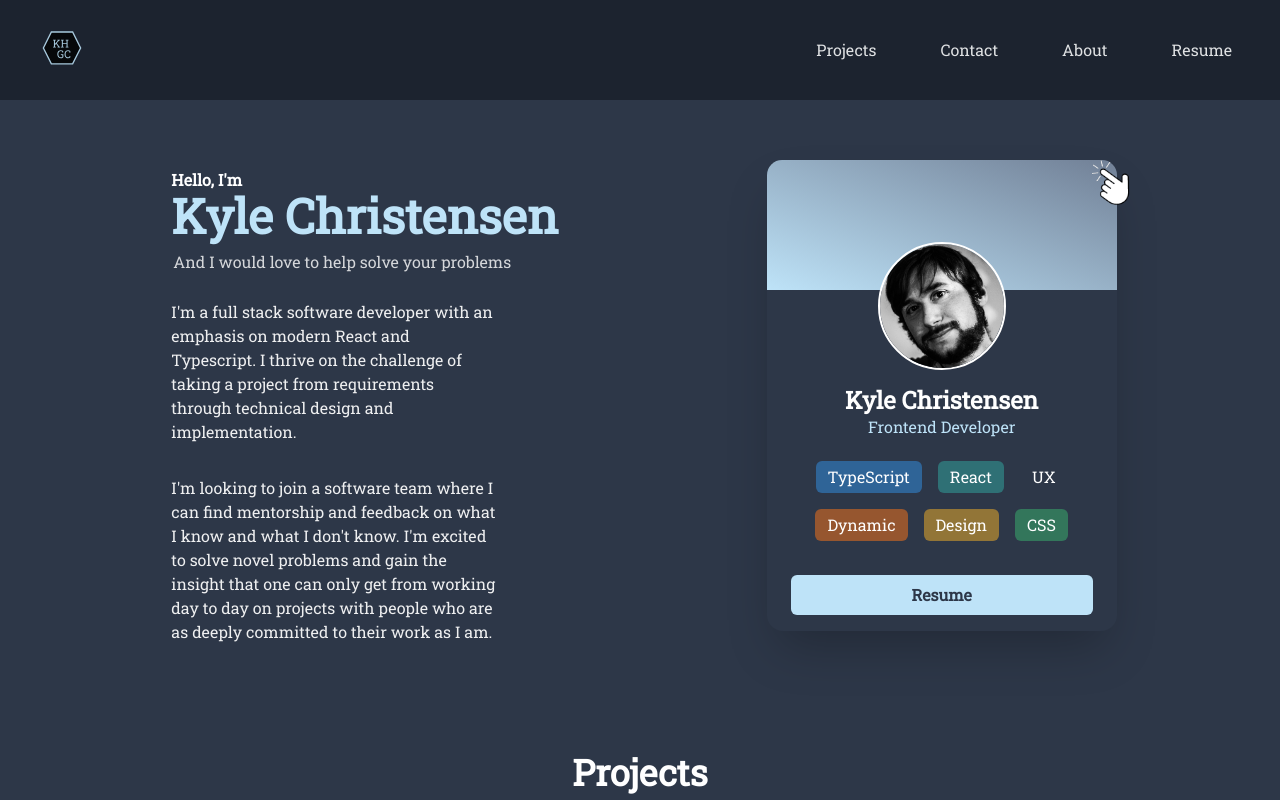
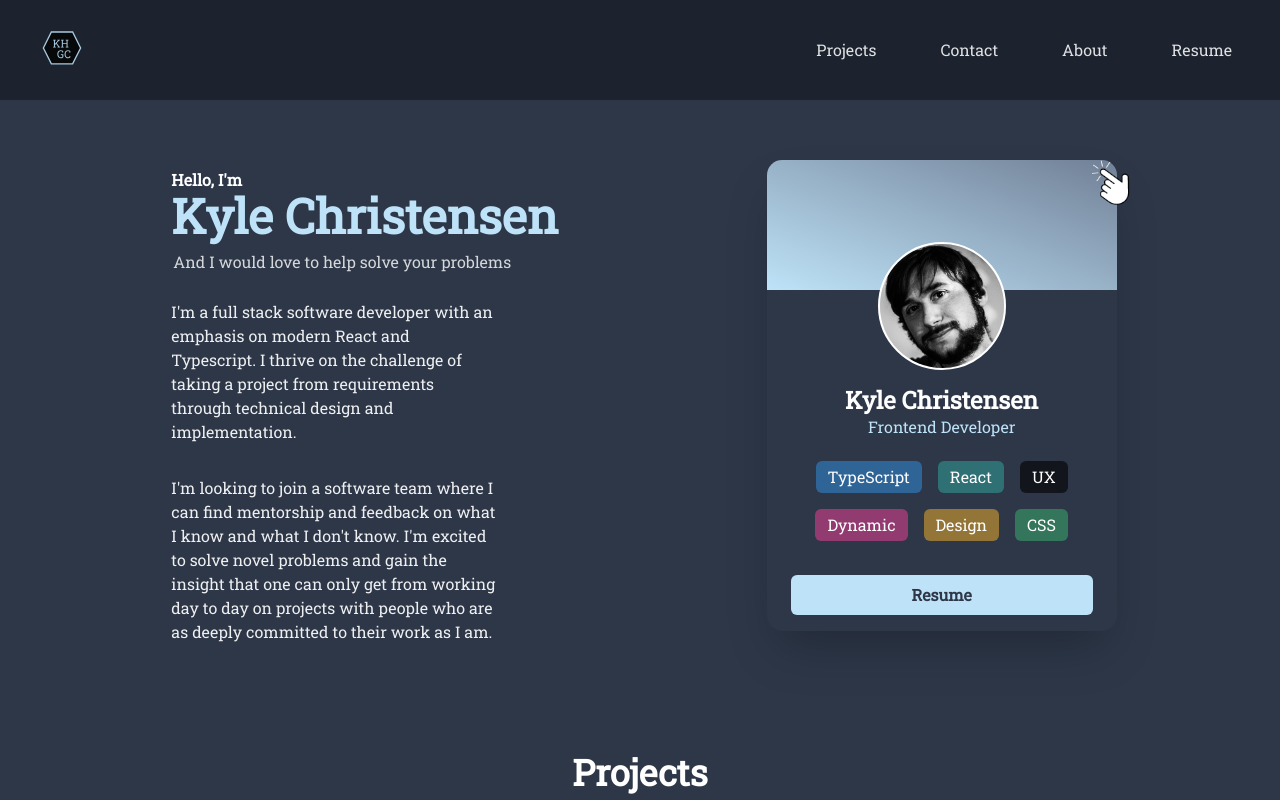
Before and after one commit to kylehgc/portfolio, a Next.js app in the folder portfolio/: page / in a window 1280 px wide. Shown: the top 800 px of the page. Built offline with nearby package versions, Linux system fonts and the light colour scheme.

Commit message:
accessibility at 100%

```diff
--- a/portfolio/Components/AvatarCard.tsx
+++ b/portfolio/Components/AvatarCard.tsx
@@ -7,6 +7,7 @@ import {
 	Button,
 	Text,
 	Tag as ChakraTag,
+	Circle,
 } from '@chakra-ui/react'
 import Image from 'next/image'
 import clicky from '../public/clicky.png'
@@ -65,13 +66,24 @@ const AvatarCard: React.FC<Props> = ({
 				objectFit={'cover'}
 			/>
 			<Flex justify={'center'} mt={-12}>
-				<Avatar
-					size={'2xl'}
-					src={imageSRC}
+				<Circle
+					overflow={'hidden'}
+					// size={'2xl'}
+
+					size={'128px'}
+					bg={'gray.200'}
 					css={{
 						border: '2px solid white',
 					}}
-				/>
+				>
+					<Image
+						alt={'Kyle Christensen'}
+						objectFit={'cover'}
+						height={'124'}
+						width={'124'}
+						src={imageSRC}
+					/>
+				</Circle>
 			</Flex>
 
 			<Flex w={'full'} flexDir={'column'} p={4}>
--- a/portfolio/Components/MobileNav.tsx
+++ b/portfolio/Components/MobileNav.tsx
@@ -21,7 +21,13 @@ const MobileNav: React.FC<MobileNavProps> = ({ links, onToggle, isOpen }) => {
 	return (
 		<>
 			<Box onClick={onToggle} zIndex={99}>
-				<Hamburger direction={'left'} rounded toggled={isOpen} />
+				<Hamburger
+					label="Show menu"
+					color={secondary}
+					direction={'left'}
+					rounded
+					toggled={isOpen}
+				/>
 			</Box>
 
 			<Slide
--- a/portfolio/Data/content.tsx
+++ b/portfolio/Data/content.tsx
@@ -26,8 +26,8 @@ export const backendTags: Tag[] = [
 export const frontTags: Tag[] = [
 	{ title: 'TypeScript', colorScheme: 'blue' },
 	{ title: 'React', colorScheme: 'teal' },
-	{ title: 'UX', colorScheme: 'whiteAlpha' },
-	{ title: 'Dynamic', colorScheme: 'orange' },
+	{ title: 'UX', colorScheme: 'black' },
+	{ title: 'Dynamic', colorScheme: 'pink' },
 	{ title: 'Design', colorScheme: 'yellow' },
 	{ title: 'CSS', colorScheme: 'green' },
 ]
--- a/portfolio/pages/_app.tsx
+++ b/portfolio/pages/_app.tsx
@@ -12,8 +12,13 @@ function MyApp({ Component, pageProps }: AppProps) {
 	return (
 		<>
 			<Head>
+				<html lang="en" />
 				<title>Kyle Christensen&apos;s Portfolio</title>
 				<link rel="shortcut icon" href="/logofav.svg" />
+				<meta
+					name="description"
+					content={'Front page of the portfolio of Kyle Christensen'}
+				/>
 			</Head>
 			<ChakraProvider theme={theme}>
 				<DarkMode>
```
